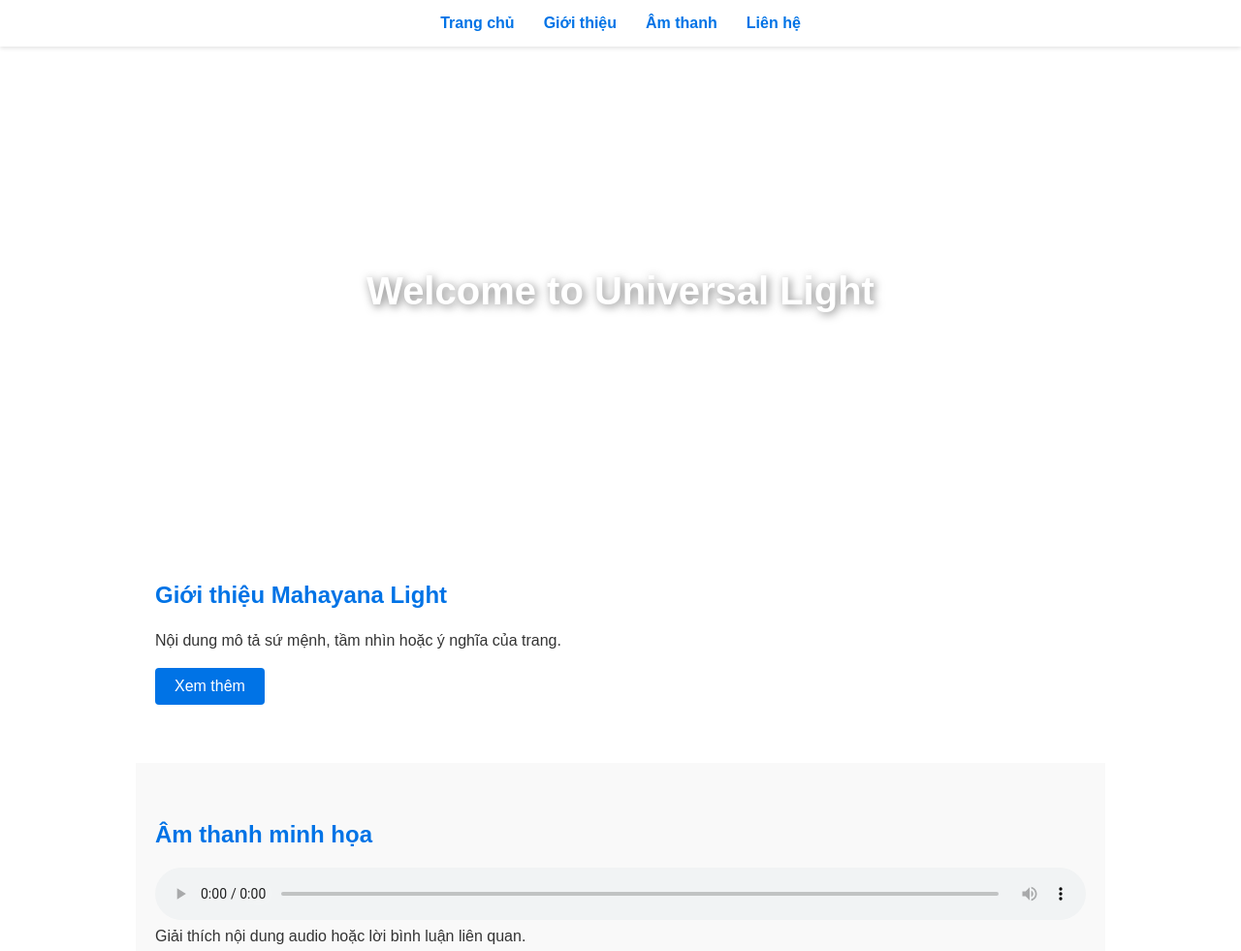
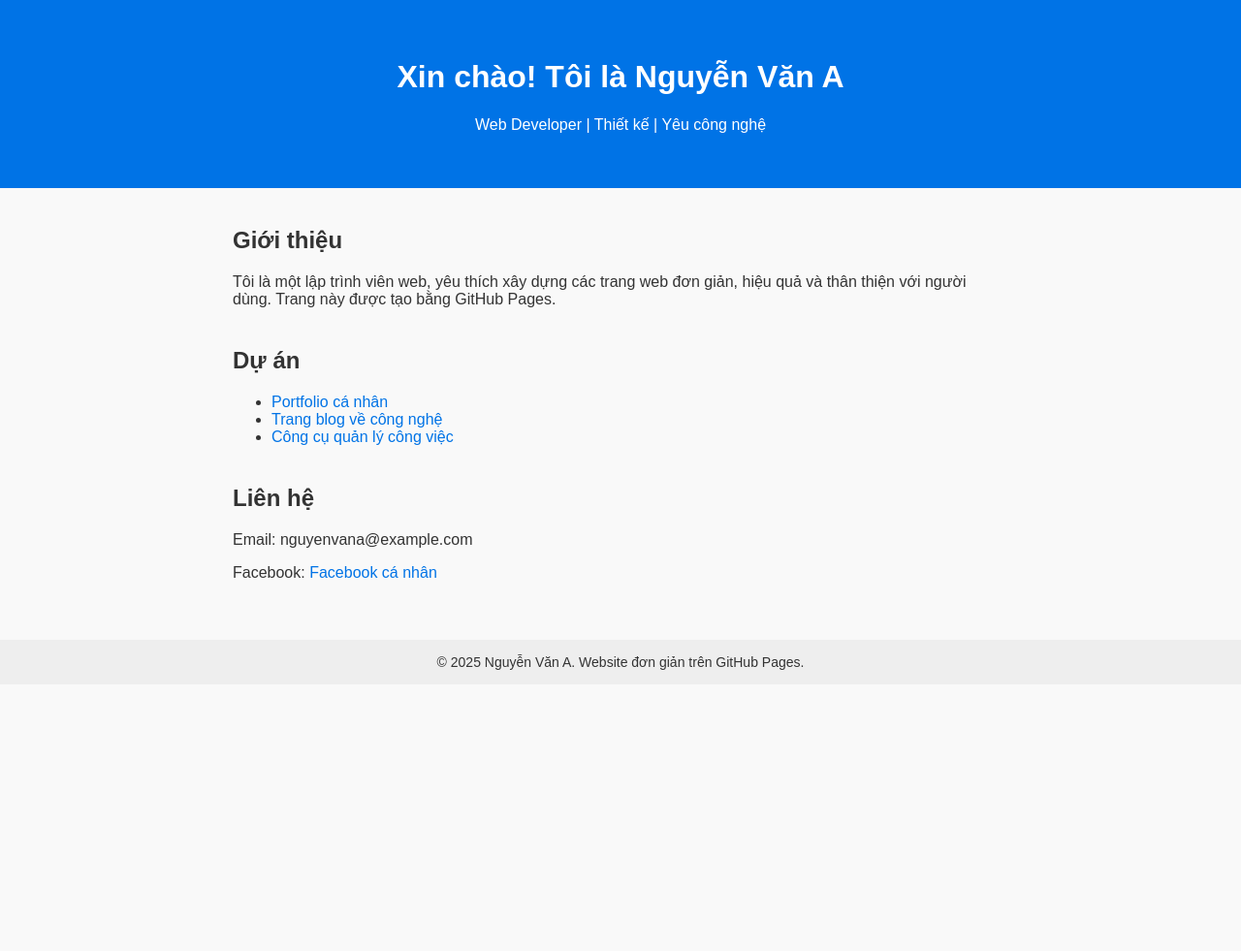
Before and after one commit to phapam/phapam.github.io, a plain HTML site: page index.html in a window 1280 px wide. Shown: the top 981 px of the page at 97% size. After the commit the page ends 800 px from the top, so only its background shows below. Drawn offline with Linux system fonts and the light colour scheme.

Commit message:
Update index.html

```diff
--- a/index.html
+++ b/index.html
@@ -1,125 +1,79 @@
 <!DOCTYPE html>
 <html lang="vi">
 <head>
-  <meta charset="UTF-8" />
-  <meta name="viewport" content="width=device-width, initial-scale=1" />
-  <title>Mẫu Mahayana Light</title>
+  <meta charset="UTF-8">
+  <meta name="viewport" content="width=device-width, initial-scale=1">
+  <title>Trang cá nhân của tôi</title>
   <style>
-    * { margin: 0; padding: 0; box-sizing: border-box; }
-    body { font-family: Arial, sans-serif; color: #333; }
-
-    /* Thanh điều hướng */
-    nav {
-      position: fixed; top: 0; width: 100%;
-      background: rgba(255,255,255,0.95);
-      box-shadow: 0 2px 4px rgba(0,0,0,0.1);
-      z-index: 1000;
-    }
-    nav ul { list-style: none; display: flex; justify-content: center; padding: 15px; }
-    nav li { margin: 0 15px; }
-    nav a {
-      text-decoration: none;
-      color: #0073e6;
-      font-weight: bold;
+    body {
+      font-family: Arial, sans-serif;
+      margin: 0;
+      background: #f9f9f9;
+      color: #333;
     }
 
-    /* Banner đầu trang */
-    .banner {
-      margin-top: 60px;
-      background: url('banner.jpg') center/cover no-repeat;
-      height: 60vh;
-      display: flex;
-      align-items: center;
-      justify-content: center;
+    header {
+      background-color: #0073e6;
+      color: white;
+      padding: 40px 20px;
       text-align: center;
-      color: white;
-    }
-    .banner h1 {
-      font-size: 2.5rem;
-      text-shadow: 2px 2px 10px rgba(0,0,0,0.5);
     }
 
-    /* Nội dung chính */
-    .section {
-      padding: 60px 20px;
-      max-width: 1000px;
+    main {
+      padding: 20px;
+      max-width: 800px;
       margin: auto;
     }
-    .section:nth-child(even) { background: #f9f9f9; }
-    .section h2 { margin-bottom: 20px; color: #0073e6; }
-    .section p {
-      line-height: 1.6;
-      margin-bottom: 15px;
-    }
-    .btn {
-      display: inline-block;
-      padding: 10px 20px;
-      background: #0073e6;
-      color: white;
-      text-decoration: none;
-      border-radius: 4px;
+
+    section {
+      margin-bottom: 40px;
     }
 
-    /* Footer */
     footer {
+      background-color: #eee;
       text-align: center;
-      padding: 30px 20px;
-      background: #333;
-      color: white;
+      padding: 15px;
+      font-size: 14px;
     }
 
-    /* Responsive */
-    @media (max-width: 768px) {
-      .banner h1 { font-size: 2rem; }
-      nav ul { flex-wrap: wrap; }
-      nav li { margin: 10px; }
+    a {
+      color: #0073e6;
+      text-decoration: none;
     }
   </style>
 </head>
 <body>
 
-  <!-- Thanh điều hướng -->
-  <nav>
-    <ul>
-      <li><a href="#home">Trang chủ</a></li>
-      <li><a href="#about">Giới thiệu</a></li>
-      <li><a href="#media">Âm thanh</a></li>
-      <li><a href="#contact">Liên hệ</a></li>
-    </ul>
-  </nav>
+  <header>
+    <h1>Xin chào! Tôi là Nguyễn Văn A</h1>
+    <p>Web Developer | Thiết kế | Yêu công nghệ</p>
+  </header>
 
-  <!-- Banner -->
-  <section class="banner" id="home">
-    <h1>Welcome to Universal Light</h1>
-  </section>
+  <main>
+    <section>
+      <h2>Giới thiệu</h2>
+      <p>Tôi là một lập trình viên web, yêu thích xây dựng các trang web đơn giản, hiệu quả và thân thiện với người dùng. Trang này được tạo bằng GitHub Pages.</p>
+    </section>
 
-  <!-- Giới thiệu -->
-  <section class="section" id="about">
-    <h2>Giới thiệu Mahayana Light</h2>
-    <p>Nội dung mô tả sứ mệnh, tầm nhìn hoặc ý nghĩa của trang.</p>
-    <a class="btn" href="#media">Xem thêm</a>
-  </section>
+    <section>
+      <h2>Dự án</h2>
+      <ul>
+        <li><a href="#">Portfolio cá nhân</a></li>
+        <li><a href="#">Trang blog về công nghệ</a></li>
+        <li><a href="#">Công cụ quản lý công việc</a></li>
+      </ul>
+    </section>
 
-  <!-- Âm thanh / Media -->
-  <section class="section" id="media">
-    <h2>Âm thanh minh họa</h2>
-    <audio controls style="width:100%;">
-      <source src="audio/demo.mp3" type="audio/mpeg">
-      Trình duyệt của bạn không hỗ trợ audio.
-    </audio>
-    <p>Giải thích nội dung audio hoặc lời bình luận liên quan.</p>
-  </section>
+    <section>
+      <h2>Liên hệ</h2>
+      <p>Email: nguyenvana@example.com</p>
+      <p>Facebook: <a href="https://facebook.com/yourprofile" target="_blank">Facebook cá nhân</a></p>
+    </section>
+  </main>
 
-  <!-- Liên hệ -->
-  <section class="section" id="contact">
-    <h2>Liên hệ</h2>
-    <p>Email: example@domain.com</p>
-    <p>Địa chỉ hoặc số điện thoại nếu cần.</p>
-  </section>
+  <footer>
+    © 2025 Nguyễn Văn A. Website đơn giản trên GitHub Pages.
+  </footer>
 
-  <!-- Footer -->
-  <footer>
-    © 2025 Universal Light. All rights reserved.
-  </footer>
 </body>
 </html>
```
